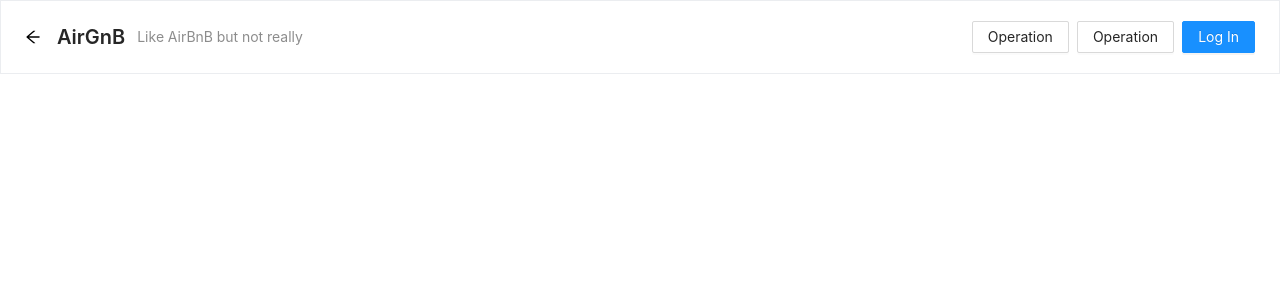
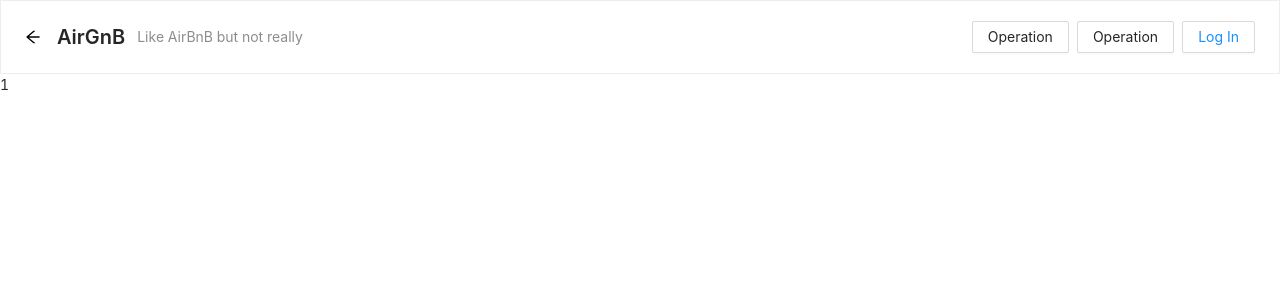
Before and after one commit to leo-dao/AirGnB, a React (Create React App) app in the folder frontend/: page /catalog/1 in a window 1280 px wide. Shown: the top 300 px of the page. Built offline with nearby package versions, Linux system fonts and the light colour scheme.

Commit message:
Past week's worth of work

```diff
--- a/frontend/public/index.html
+++ b/frontend/public/index.html
@@ -22,7 +22,7 @@
       work correctly both with client-side routing and a non-root public URL.
       Learn how to configure a non-root public URL by running `npm run build`.
     -->
-  <title>React App</title>
+  <title>AirGnB</title>
 </head>
 
 <body>
--- a/frontend/src/App.tsx
+++ b/frontend/src/App.tsx
@@ -1,47 +1,25 @@
 import React from 'react';
+import Home from './components/Home';
 import AdCardList from './components/AdCardList';
 import Header from './components/Header';
-import { Routes, Route } from "react-router-dom";
+import AdProfile from './components/AdProfile';
+import { Routes, Route, Link } from "react-router-dom";
 import UserProfile from './components/UserProfile';
-
-const data = [
-  {
-    adImage: 'https://4.bp.blogspot.com/-J-SmOB1Uies/VkTOrGC85_I/AAAAAAAALzM/JbX1QviXISk/s1600/7751573280_972e14439d_o.jpg',
-    title: 'Kramer',
-    description: '80s Kramer',
-    user: {
-      id: 'rdm1',
-      avatar: 'https://media.npr.org/assets/img/2020/10/14/gettyimages-593327767_wide-4cd62ef34dcd35fe1f87bcbc0cbf3553a76e260f.jpg?s=1400'
-    },
-  },
-  {
-    adImage: 'https://images.reverb.com/image/upload/s--civpv2Xy--/f_auto,t_large/v1626918495/cdpdune8sut5d29lm5sf.jpg',
-    title: 'Distortion pedal',
-    description: 'Ibanez tube screamer, barely used',
-    user: {
-      id: 'rdm2',
-      avatar: 'https://scontent-cdt1-1.xx.fbcdn.net/v/t31.18172-8/22051048_133610940705556_3224786438101278390_o.jpg?_nc_cat=101&ccb=1-5&_nc_sid=09cbfe&_nc_ohc=9p34xj5851YAX_twRri&_nc_ht=scontent-cdt1-1.xx&oh=00_AT_oi-XPyEnf2wgn9gi8MhSpZoyEj7NuztrNgLLRsn9S7g&oe=620CDBE0'
-    },
-  },
-  {
-    adImage: 'https://thumbs.dreamstime.com/b/french-baguette-human-hand-17973182.jpg',
-    title: 'Sticks',
-    description: 'Fresh drum sticks, a bit fragile but perform fine for any style',
-    user: {
-      id: 'rdm3',
-      avatar: 'https://thumbs.dreamstime.com/b/baker-19036306.jpg'
-    },
-  }
-];
-
+import { userData, adData } from "./fakeData"
+import LogIn from './components/Buttons/LogIn';
+import SignUp from './components/Buttons/SignUp';
 
 function App() {
   return (
     <div className="App">
       <Header />
       <Routes>
-        <Route path="/catalog" element={<AdCardList data={data} />} />
-        <Route path="/profile/:userId" element={<UserProfile />} />
+        <Route path="/home" element={<Home />} />
+        <Route path="/catalog" element={<AdCardList data={adData} />} />
+        <Route path="/profile/:userId" element={<UserProfile data={userData} />} />
+        <Route path="/catalog/:adId" element={<AdProfile data={adData} />} />
+        <Route path="/login" element={<LogIn />} />
+        <Route path="/signup" element={<SignUp />} />
       </Routes>
     </div >
   );
--- a/frontend/src/components/AdCard/index.tsx
+++ b/frontend/src/components/AdCard/index.tsx
@@ -5,23 +5,24 @@ import { Link } from "react-router-dom";
 
 const { Meta } = Card;
 
-interface User {
+export interface User {     // should i create the user interface in the userProfile component? Does it matter?
+    userId: string,
+    name: string,
     avatar: string,
-    id: string,
 }
 
 export interface AdCardProps {
+    adId: string;
     adImage: string;
     title: string;
     description: string;
     user: User;
 };
 
-// Casting type to AdCard as it is a component
 const AdCard = (props: AdCardProps) => {
 
     const avatarLink = (
-        <Link to={`/profile/${props.user.id}`}><Avatar src={props.user.avatar} /></Link>
+        <Link to={`/profile/${props.user.userId}`}><Avatar src={props.user.avatar} /></Link>
     )
     return (
         <Card
--- a/frontend/src/components/AdCardList/index.tsx
+++ b/frontend/src/components/AdCardList/index.tsx
@@ -22,6 +22,7 @@ const AdCardList: React.FunctionComponent<Props> = (props) => {
             renderItem={item => (
                 <List.Item>
                     <AdCard
+                        adId={item.adId}
                         adImage={item.adImage}
                         title={item.title}
                         description={item.description}
--- /dev/null
+++ b/frontend/src/components/AdProfile/index.tsx
@@ -0,0 +1,27 @@
+import React from "react";
+import { useParams } from "react-router-dom";
+import { AdCardProps } from "../AdCard";
+import AdCard from "../AdCard";
+
+// I'm guessing I shouldn't put the actual AdCard here?
+
+interface Props {
+    data: AdCardProps[]
+}
+
+const AdProfile = (props: Props) => {
+
+    let params = useParams();
+
+    return (
+        <div>
+            {params.adId}
+
+
+        </div>
+
+
+    )
+};
+
+export default AdProfile;
--- /dev/null
+++ b/frontend/src/components/Buttons/LogIn/index.tsx
@@ -0,0 +1,11 @@
+import React from "react";
+
+const LogIn = () => {
+    return (
+        <div>
+            LogIn
+        </div>
+    );
+};
+
+export default LogIn;
--- /dev/null
+++ b/frontend/src/components/Buttons/SignUp/index.tsx
@@ -0,0 +1,11 @@
+import React from "react";
+
+const SignUp = () => {
+    return (
+        <div>
+            SignUp
+        </div>
+    );
+};
+
+export default SignUp;
--- a/frontend/src/components/Header/index.tsx
+++ b/frontend/src/components/Header/index.tsx
@@ -1,5 +1,6 @@
 import React from 'react';
 import { PageHeader, Button, } from 'antd';
+import { Routes, Route, Link } from "react-router-dom";
 
 interface Props {
 
@@ -25,9 +26,7 @@ const Header: React.FunctionComponent<Props> = (props) => {
                 [
                     <Button key="3">Operation</Button>,
                     <Button key="2">Operation</Button>,
-                    <Button onClick={logIn} key="1" type="primary">
-                        Log In
-                    </Button>
+                    <Button > <Link to="/login">Log In</Link></Button>
                 ]
             }
         ></PageHeader>
--- /dev/null
+++ b/frontend/src/components/Home/index.tsx
@@ -0,0 +1,14 @@
+import React from "react";
+
+
+const Home = () => {
+    return (
+        <div>
+            <h1>Home</h1>
+        </div>
+    )
+};
+
+
+
+export default Home;
--- a/frontend/src/components/UserProfile/index.tsx
+++ b/frontend/src/components/UserProfile/index.tsx
@@ -1,17 +1,26 @@
 import React from "react";
 import { useParams } from "react-router-dom";
+import { User } from "../AdCard"
+import { Avatar } from 'antd';
 
 
 interface UserProfileProps {
-    //userId: string,
+    data: User[];
 }
 
 const UserProfile = (props: UserProfileProps) => {
 
     let params = useParams();
+
+    // Best way of getting all the ad cards of the user?
+
+
+    const currentUser = (props.data.filter(user => user.userId === params.userId))[0];   // Getting the correct user based on id from the url
+
     return (
         <div>
-            {params.userId}
+            <Avatar size={64} src={currentUser.avatar} />
+            <h2>{currentUser.name}</h2>
         </div>
     )
 }
--- /dev/null
+++ b/frontend/src/fakeData.tsx
@@ -0,0 +1,50 @@
+const userData = [
+  {
+    userId: 'rdmUser1',
+    name: 'Eddie',
+    avatar: 'https://media.npr.org/assets/img/2020/10/14/gettyimages-593327767_wide-4cd62ef34dcd35fe1f87bcbc0cbf3553a76e260f.jpg?s=1400'
+  },
+  {
+    userId: 'rdmUser2',
+    name: 'Default',
+    avatar: 'https://image.flaticon.com/icons/png/512/51/51256.png'   // default avatar (?)
+  },
+  {
+    userId: 'rdmUser3',
+    name: 'Guy',
+    avatar: 'https://thumbs.dreamstime.com/b/baker-19036306.jpg'
+  },
+];
+
+const adData = [
+  {
+    adId: "rdmAd1",
+    adImage: 'https://4.bp.blogspot.com/-J-SmOB1Uies/VkTOrGC85_I/AAAAAAAALzM/JbX1QviXISk/s1600/7751573280_972e14439d_o.jpg',
+    title: 'Kramer',
+    description: '80s Kramer',
+    user: userData[0]
+  },
+  {
+    adId: "rdmAd2",
+    adImage: 'https://www.pourlesmusiciens.com/medias/400/evh-5150iii-50w-head-el34-black-large-136531.jpg',
+    title: 'EVH amp head',
+    description: 'EVH 5150III 50W EL34 Head',
+    user: userData[0]
+  },
+  {
+    adId: "rdmAd3",
+    adImage: 'https://images.reverb.com/image/upload/s--civpv2Xy--/f_auto,t_large/v1626918495/cdpdune8sut5d29lm5sf.jpg',
+    title: 'Distortion pedal',
+    description: 'Ibanez tube screamer, barely used',
+    user: userData[1],
+  },
+  {
+    adId: "rdmAd4",
+    adImage: 'https://thumbs.dreamstime.com/b/french-baguette-human-hand-17973182.jpg',
+    title: 'Sticks',
+    description: 'Fresh drum sticks, a bit fragile but perform fine for any style',
+    user: userData[2]
+  }
+];
+
+export { userData, adData };
```
Also changed, not shown: frontend/package.json (line endings or trailing spaces).
